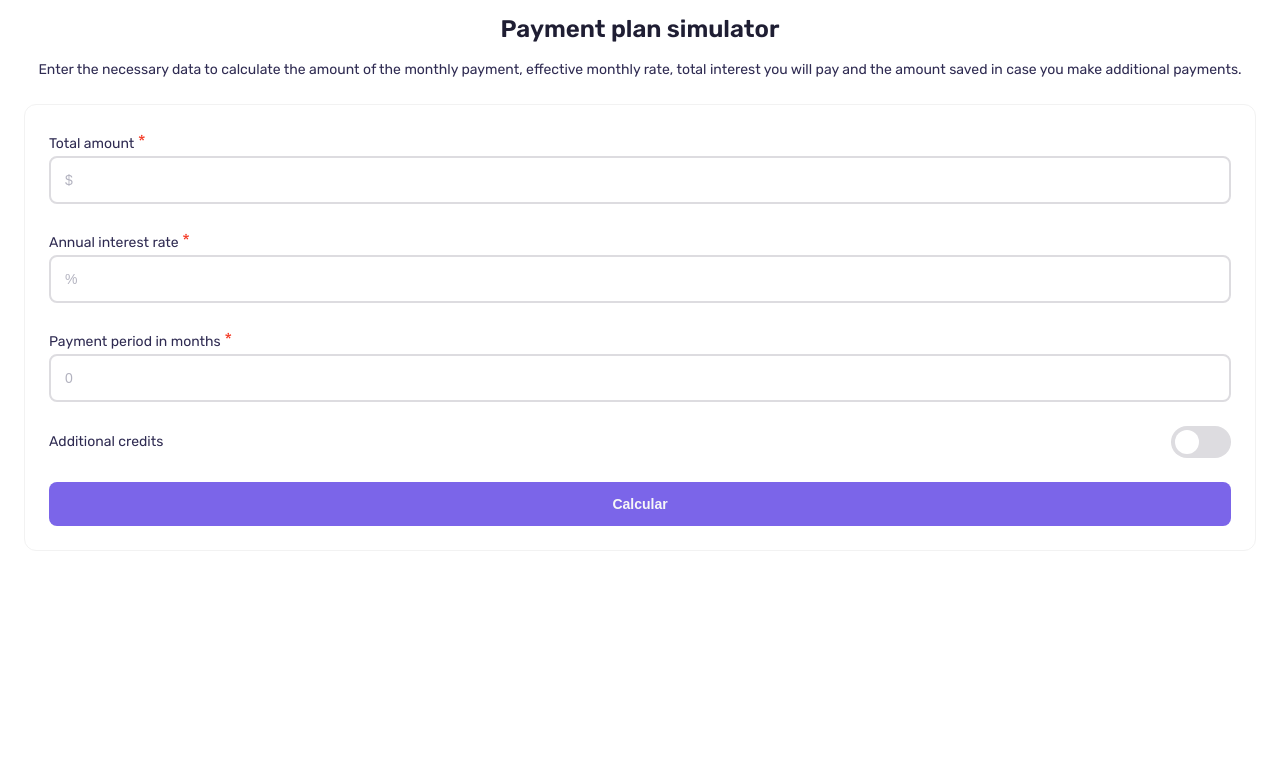
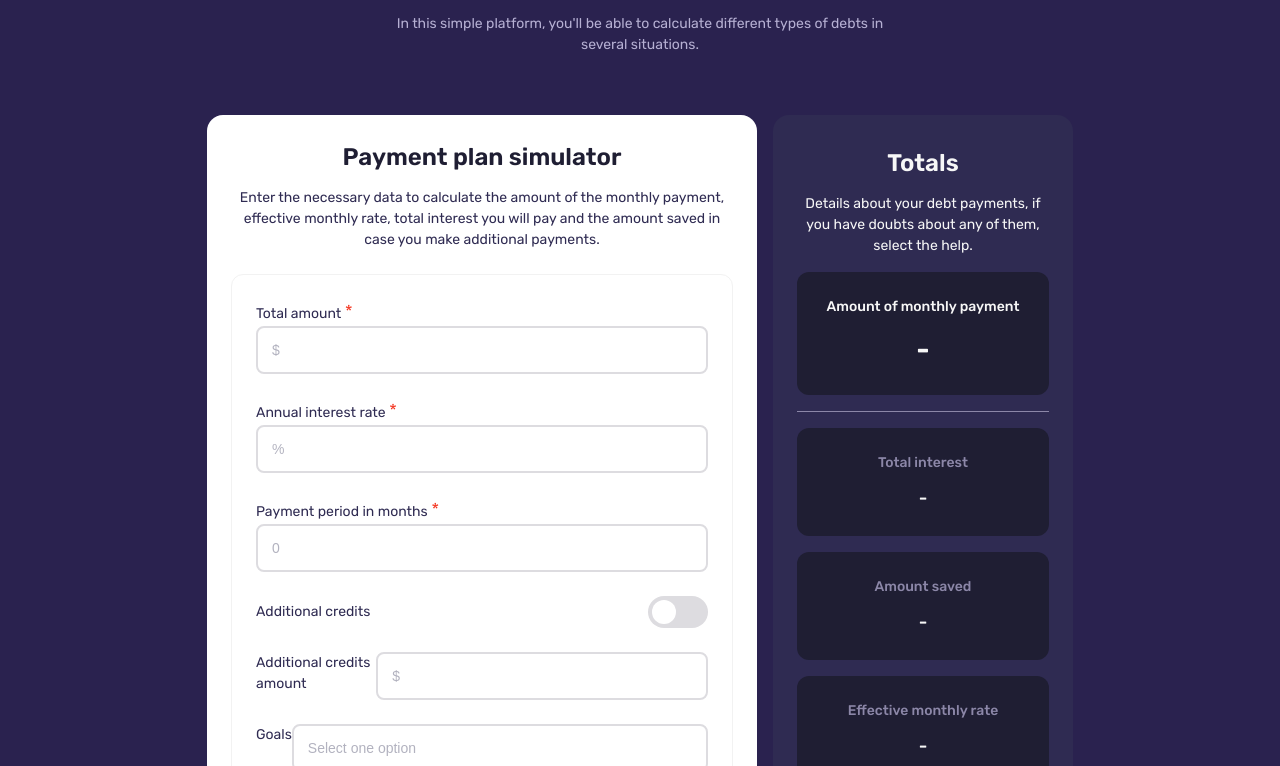
Before and after one commit to andreaRivasRu/andreaRivasRu.github.io, a website: page src/index.html in a window 1280 px wide. Shown: the part 214-980 px from the top of the page. Before the commit the page ends 800 px from the top, so only its background shows below. Drawn offline with Linux system fonts and the light colour scheme.

Commit message:
css media queries

```diff
--- a/assets/css/desktop.css
+++ b/assets/css/desktop.css
@@ -0,0 +1,22 @@
+.general-info {
+    padding-top: 4.8rem;
+    padding-bottom: 3.6rem;
+}
+
+.general-info h1, p {
+    max-width: 50rem;
+}
+
+.main-container {
+    justify-content:center;
+}
+
+.form-container {
+    max-width: 55rem;
+}
+
+.total-results-container {
+    background-color: var(--dark-indigo);
+    border-radius: 1.6rem;
+    max-width: 30rem;
+}
--- a/assets/css/style.css
+++ b/assets/css/style.css
@@ -92,7 +92,7 @@ nav {
 /*Main*/
 .general-info {
     background-color: var(--dark-background);
-    padding: 1rem 4.2rem 2.4rem 4.2rem;
+    padding: 2.4rem 4.2rem 3.2rem 4.2rem;
     display: flex;
     flex-direction: column;
     align-items: center;
@@ -265,7 +265,7 @@ span .required {
     flex-direction: column;
     align-items: center;
     justify-content: center;
-    gap: 2.4rem;
+    gap: 1.2rem;
 }
 
 .result-container .description-main-result {
--- a/assets/css/tablet.css
+++ b/assets/css/tablet.css
@@ -0,0 +1,20 @@
+.general-info h1, p {
+    max-width: 40rem;
+}
+
+html .inactive {
+    display: flex;
+}
+
+.main-container {
+    background-color: var(--dark-background);
+    display: flex;
+    padding: 2.4rem;
+    gap: 1.6rem;
+}
+
+.form-container {
+    width: 75%;
+    min-width: 40rem;
+    border-radius: 1.6rem;
+}
--- a/src/index.html
+++ b/src/index.html
@@ -9,6 +9,8 @@
     <link rel="preconnect" href="https://fonts.gstatic.com" crossorigin>
     <link href="https://fonts.googleapis.com/css2?family=Fredoka:wght@300..700&family=Rubik:wght@300..900&display=swap" rel="stylesheet">
     <link rel="stylesheet" href="/assets/css/style.css">
+    <link rel="stylesheet" href="/assets/css/tablet.css" media="screen and (min-width: 680px)">
+    <link rel="stylesheet" href="/assets/css/desktop.css" media="screen and (min-width: 980px)">
 
     <title>WisePay Planner</title>
 </head>
@@ -89,22 +91,22 @@
 
             <div class="result-container">
                 <p class="description-main-result">Amount of monthly payment</p>
-                <p class="big-num" id="amount-monthly-payment"></p>
+                <p class="big-num" id="amount-monthly-payment">-</p>
             </div>
 
             <div class="divider-line"></div>
 
             <div class="result-container">
                 <p class="description-secondary-result">Total interest</p>
-                <p class="med-num" id="total-interest"></p>
+                <p class="med-num" id="total-interest">-</p>
             </div>
             <div class="result-container inactive">
                 <p class="description-secondary-result">Amount saved</p>
-                <p class="med-num" id="amount-saved"></p>
+                <p class="med-num" id="amount-saved">-</p>
             </div>
             <div class="result-container">
                 <p class="description-secondary-result">Effective monthly rate</p>
-                <p class="med-num" id="effective-monthly-rate"></p>
+                <p class="med-num" id="effective-monthly-rate">-</p>
             </div>
 
             <div class="divider-line"></div>
```
